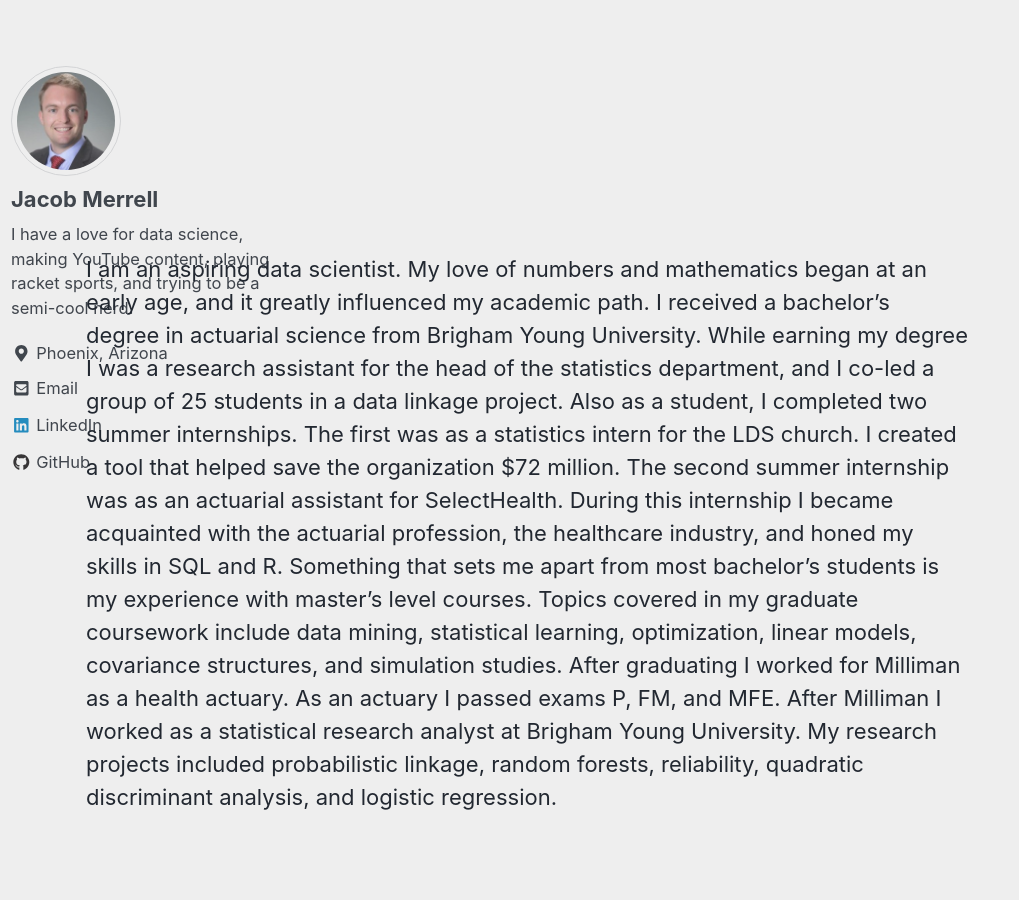
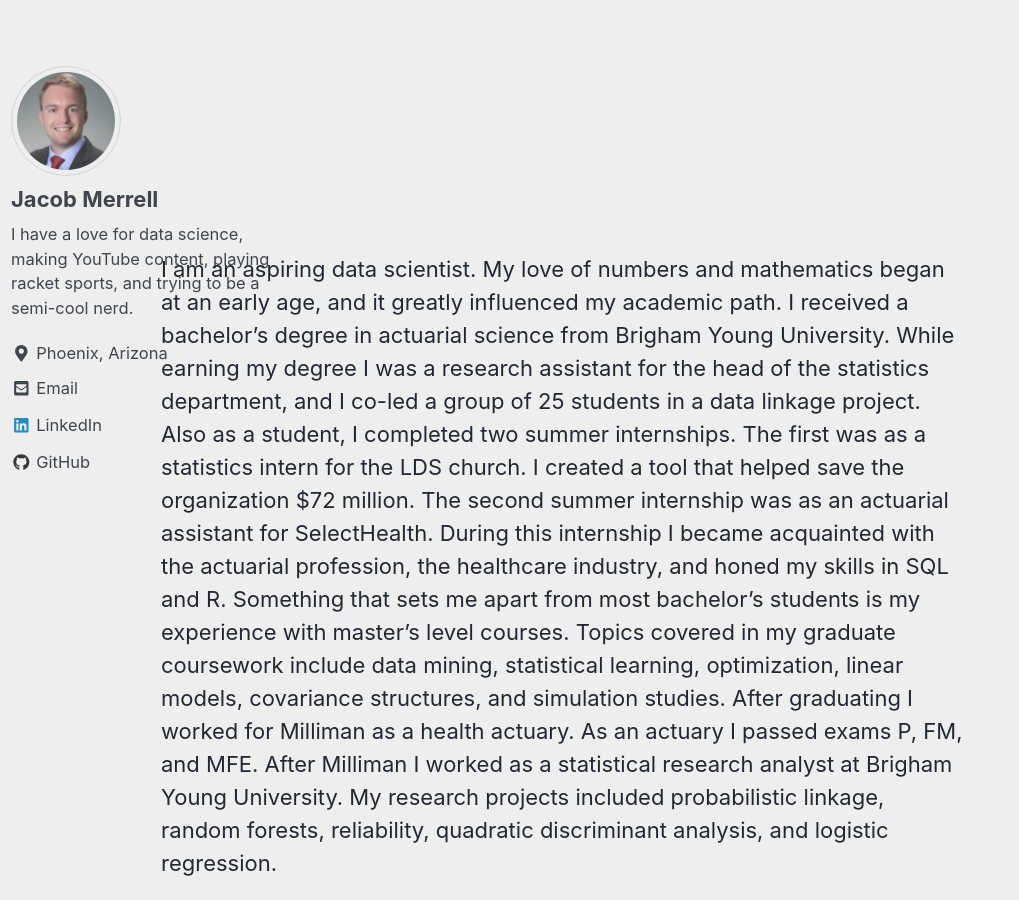
Before and after one commit to jmmerrell/jmmerrell.github.io, a Jekyll site: the page built from _pages/about.md, in a window 1280 px wide and 900 px high, scrolled down 927 px. Shown: the whole window, without its empty margins (0-1019 px from the left). Built offline with Jekyll 4.4.1, drawn with Linux system fonts in a browser that asks for light colours; nearby versions of some CDN libraries.

Commit message:
Update _page.scss

```diff
--- a/_sass/minimal-mistakes/_page.scss
+++ b/_sass/minimal-mistakes/_page.scss
@@ -22,12 +22,12 @@
 .page {
   @include breakpoint($large) {
     float: right;
-    width: calc(100% - #{$right-sidebar-width-narrow}*.25);
+    width: calc(100% - #{$right-sidebar-width-narrow}*.5);
     padding-right: $right-sidebar-width-narrow;
   }
 
   @include breakpoint($x-large) {
-    width: calc(100% - #{$right-sidebar-width}*.25);
+    width: calc(100% - #{$right-sidebar-width}*.5);
     padding-right: $right-sidebar-width;
   }
 
```
